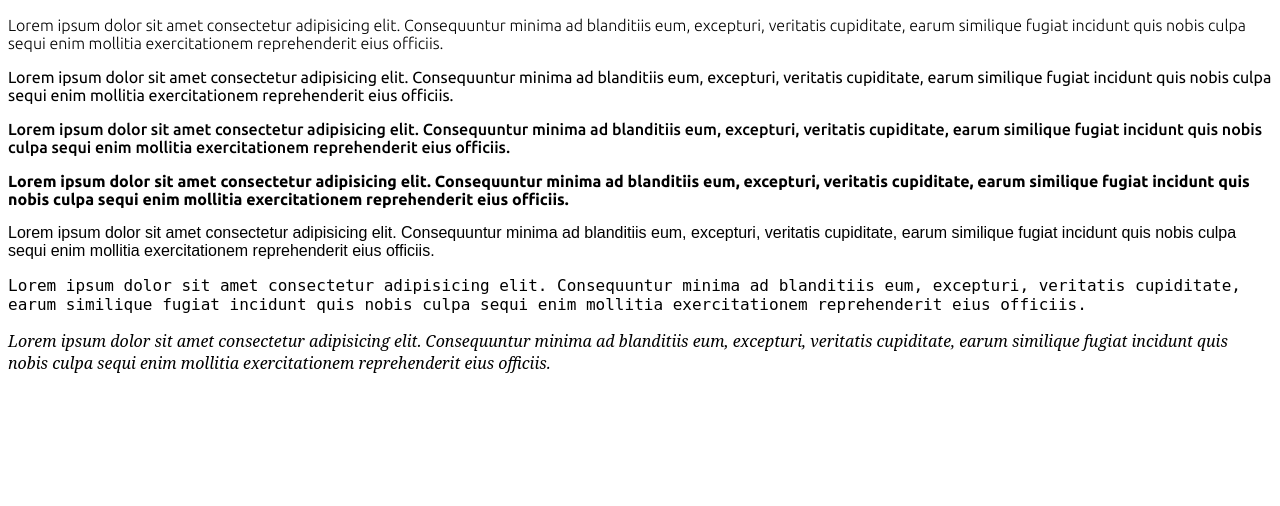
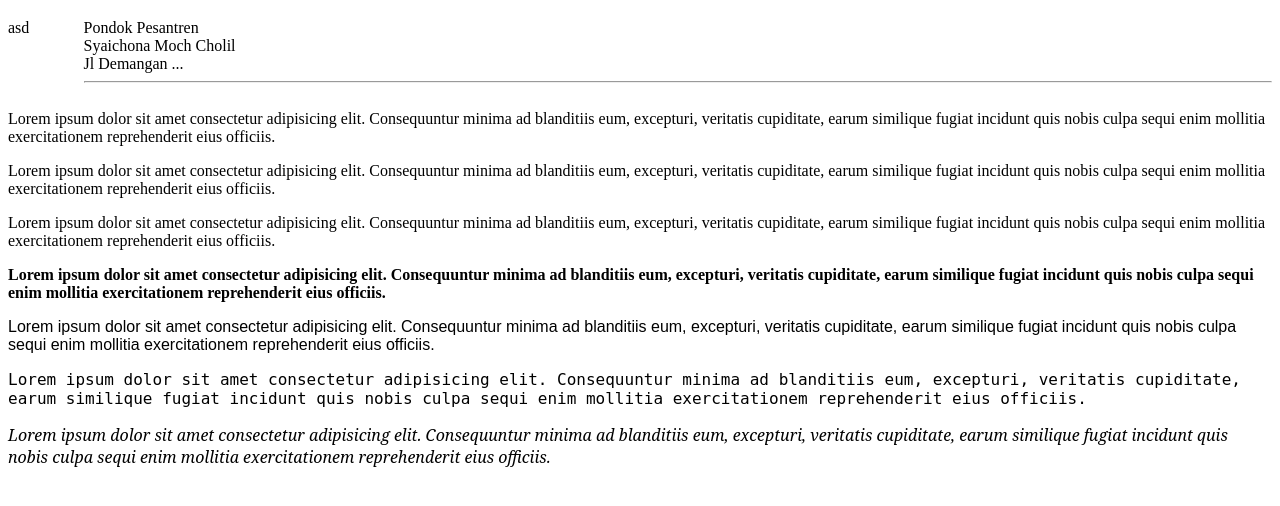
Before and after one commit to oets-man/print-pdf, a PHP site: page /registrasi.html in a window 1280 px wide. Shown: the top 506 px of the page. Run offline with PHP 8.4, Linux system fonts and the light colour scheme.

Commit message:
test layout

```diff
--- a/index.php
+++ b/index.php
@@ -5,6 +5,7 @@
     <meta charset="UTF-8">
     <meta name="viewport" content="width=device-width, initial-scale=1.0">
     <title>Laporan PDF</title>
+
 </head>
 
 <body>
--- a/registrasi.html
+++ b/registrasi.html
@@ -8,36 +8,54 @@
     <meta http-equiv="Content-Type" content="text/html; charset=utf-8" />
     <style>
         @import url('https://fonts.googleapis.com/css2?family=Ubuntu:ital,wght@0,300;0,400;0,500;0,700;1,300;1,400;1,500;1,700&display=swap');
-
         /* @import url('https://fonts.googleapis.com/css2?family=Ubuntu+Condensed&display=swap'); */
         /* @import url('https://fonts.googleapis.com/css2?family=Ubuntu+Mono:ital,wght@0,400;0,700;1,400;1,700&display=swap'); */
         /* @import url('https://fonts.googleapis.com/css2?family=Noto+Serif:ital,wght@0,100;0,200;0,300;0,400;0,500;0,600;0,700;0,800;0,900;1,100;1,200;1,300;1,400;1,500;1,600;1,700;1,800;1,900&display=swap'); */
 
+        /* start reset */
         html {
-            margin: 0px
+            margin: 0;
+            padding: 0;
+            box-sizing: border-box;
         }
 
+        /* config all */
         @page {
             margin: 0 5mm;
+            padding: 0;
+            font-family: 'Ubuntu', sans-serif;
         }
 
+        header {
+            margin-top: 5mm;
+            overflow: auto;
+        }
+
+        header p {
+            padding: 0;
+            margin: 0;
+        }
+
+        header>.kop-logo {
+            float: left;
+            width: 2cm;
+            height: 2cm;
+        }
+
+
         .f300 {
-            font-family: 'Ubuntu', sans-serif;
             font-weight: 300;
         }
 
         .f400 {
-            font-family: 'Ubuntu', sans-serif;
             font-weight: 400;
         }
 
         .f500 {
-            font-family: 'Ubuntu', sans-serif;
             font-weight: 500;
         }
 
         .f700 {
-            font-family: 'Ubuntu', sans-serif;
             font-weight: 700;
         }
 
@@ -58,6 +76,17 @@
 </head>
 
 <body>
+    <!-- kop -->
+    <header>
+        <div class="kop-logo">asd</div>
+        <div class="kop-text">
+            <p>Pondok Pesantren</p>
+            <p>Syaichona Moch Cholil</p>
+            <p>Jl Demangan ...</p>
+        </div>
+        <hr>
+    </header>
+    <main>
         <p class="f300">Lorem ipsum dolor sit amet consectetur adipisicing elit. Consequuntur minima ad blanditiis eum,
             excepturi, veritatis cupiditate, earum similique fugiat incidunt quis nobis culpa sequi enim mollitia
             exercitationem reprehenderit eius officiis.</p>
@@ -70,7 +99,8 @@
         <p class="f700">Lorem ipsum dolor sit amet consectetur adipisicing elit. Consequuntur minima ad blanditiis eum,
             excepturi, veritatis cupiditate, earum similique fugiat incidunt quis nobis culpa sequi enim mollitia
             exercitationem reprehenderit eius officiis.</p>
-    <p class="condensed">Lorem ipsum dolor sit amet consectetur adipisicing elit. Consequuntur minima ad blanditiis eum,
+        <p class="condensed">Lorem ipsum dolor sit amet consectetur adipisicing elit. Consequuntur minima ad blanditiis
+            eum,
             excepturi, veritatis cupiditate, earum similique fugiat incidunt quis nobis culpa sequi enim mollitia
             exercitationem reprehenderit eius officiis.</p>
         <p class="mono">Lorem ipsum dolor sit amet consectetur adipisicing elit. Consequuntur minima ad blanditiis eum,
@@ -79,7 +109,8 @@
         <p class="noto">Lorem ipsum dolor sit amet consectetur adipisicing elit. Consequuntur minima ad blanditiis eum,
             excepturi, veritatis cupiditate, earum similique fugiat incidunt quis nobis culpa sequi enim mollitia
             exercitationem reprehenderit eius officiis.</p>
-
+    </main>
+    <footer></footer>
 </body>
 
 </html>
```
Lines whose indentation alone changed are shown as unchanged.
